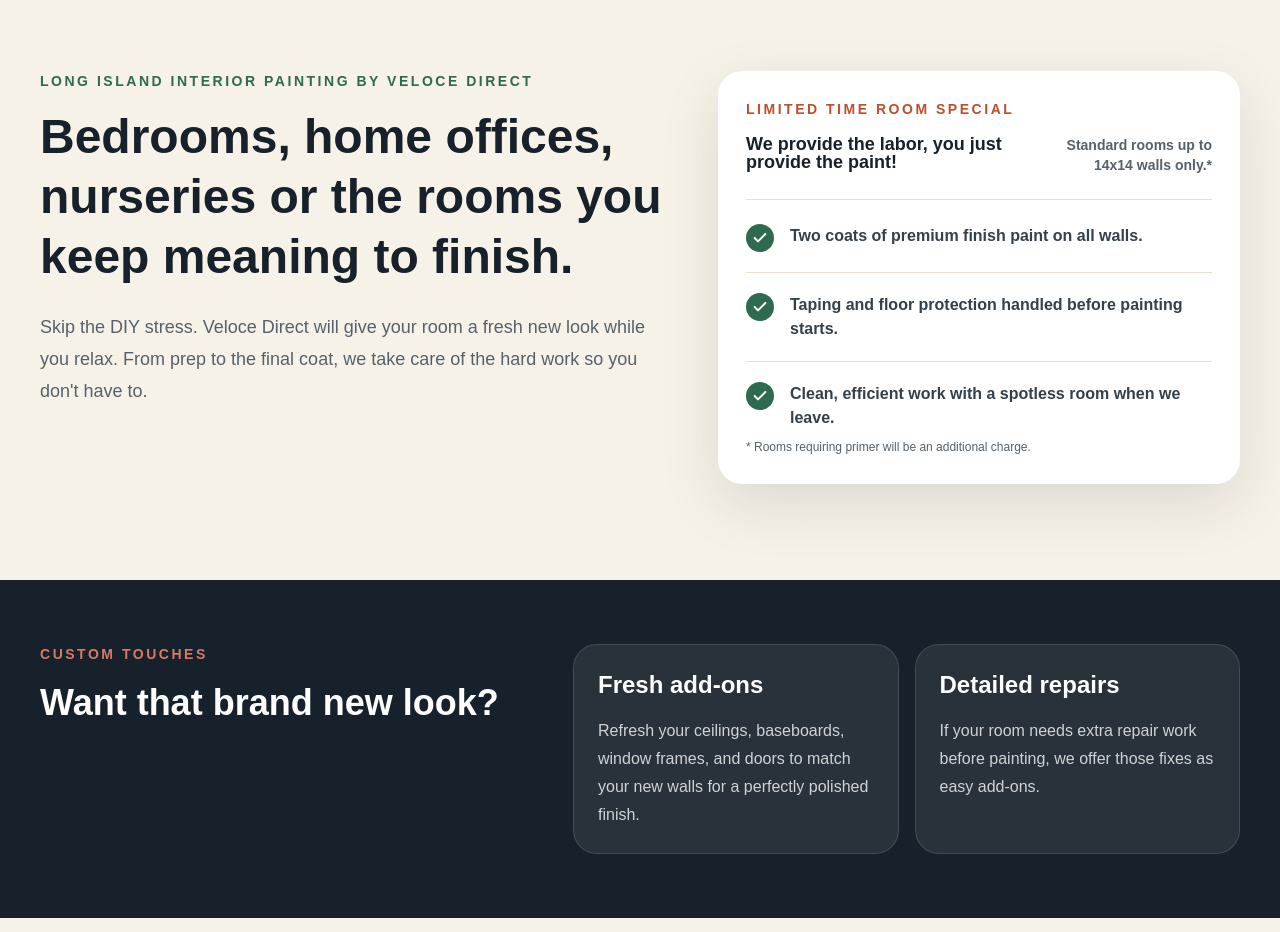
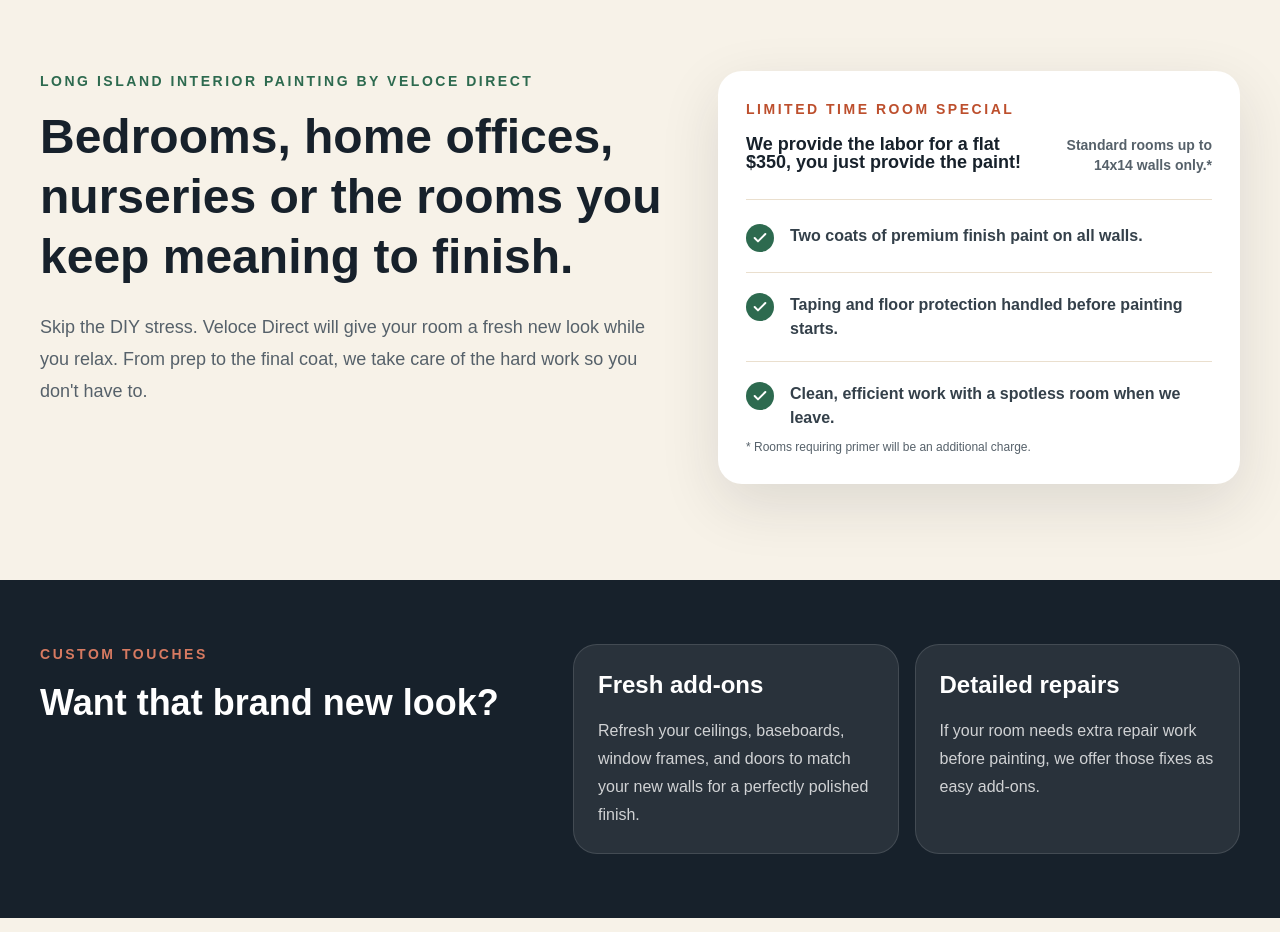
Before and after one commit to dino-giammalva/website, a Next.js app: page / in a window 1280 px wide. Shown: the part 840-1772 px from the top of the page. Built offline with nearby package versions, Linux system fonts and the light colour scheme.

Commit message:
Update page.tsx

```diff
--- a/app/page.tsx
+++ b/app/page.tsx
@@ -120,7 +120,7 @@ export default function Home() {
             <div className="mt-4 flex items-start flex-col justify-between gap-4 border-b border-[#eadfce] pb-6 md:flex-row">
               <div>
                 <p className="text-lg font-black leading-none text-[#17212b]">
-                  We provide the labor, you just provide
+                  We provide the labor for a flat $350, you just provide
                   the paint!
                 </p>
 
```
